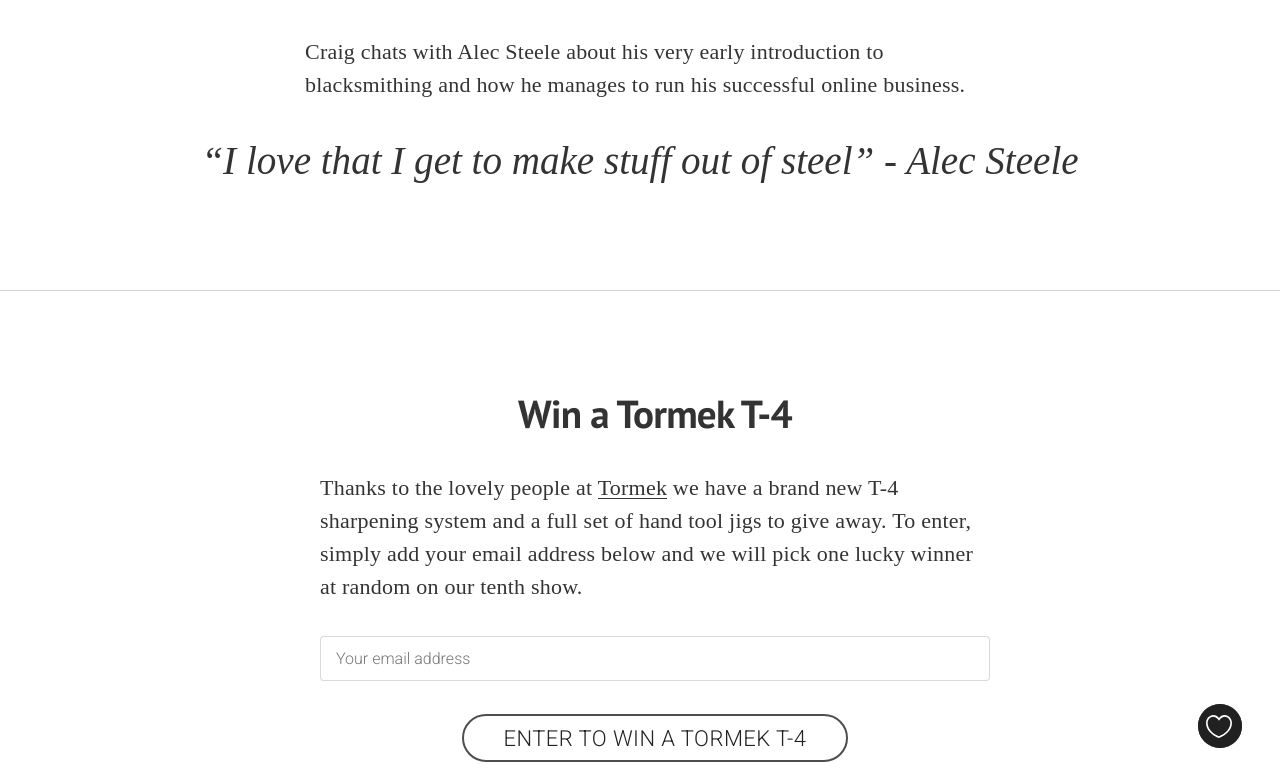
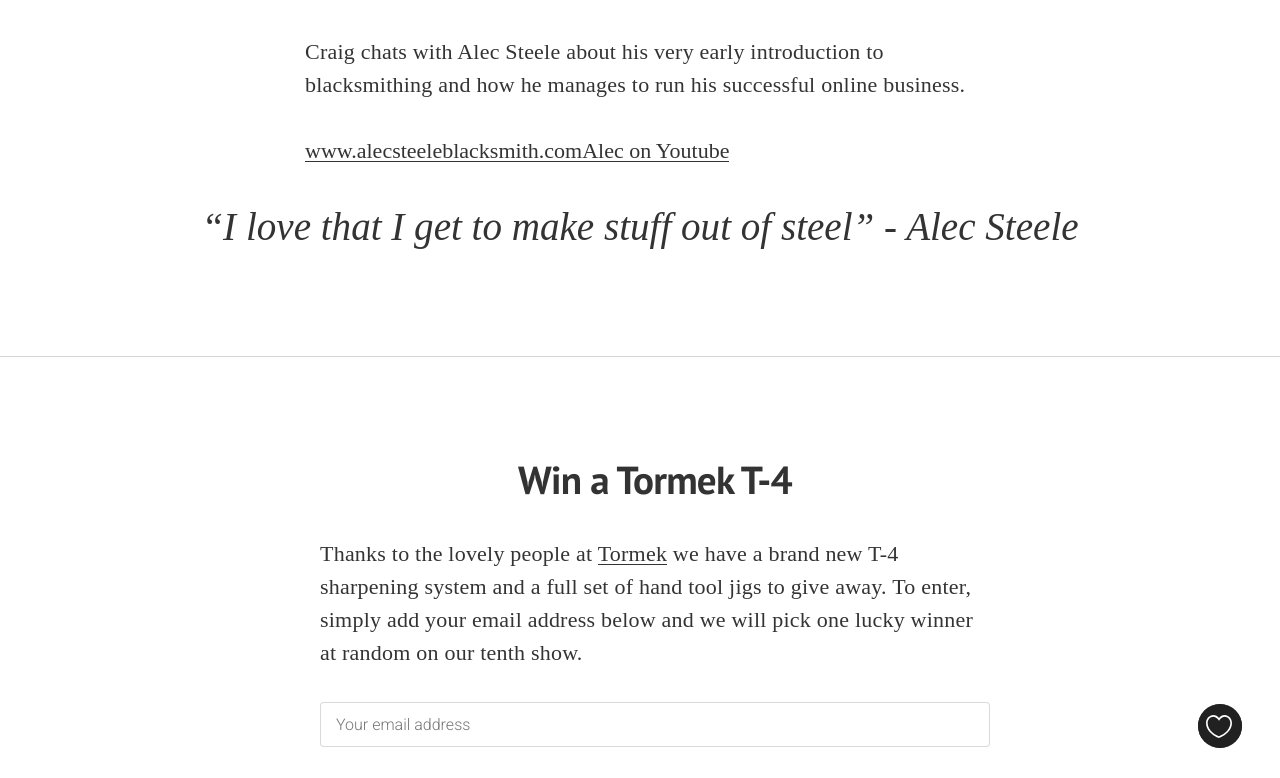
Before and after one commit to craiglockwood/knifetalk, a Jekyll site: the page built from _posts/2017-05-26-alec-steele.markdown, in a window 1280 px wide and 900 px high, scrolled down 636 px, cut to the strip 122-900 px from the top of the window. Built offline with Jekyll 4.4.1, drawn with Linux system fonts in a browser that asks for light colours; nearby versions of some CDN libraries; some web fonts are replaced; Markdown is read by kramdown in place of the engine named in the settings.

Commit message:
add links

```diff
--- a/_posts/2017-05-26-alec-steele.markdown
+++ b/_posts/2017-05-26-alec-steele.markdown
@@ -19,5 +19,7 @@
 
 Craig chats with Alec Steele about his very early introduction to blacksmithing and how he manages to run his successful online business.
 
+ <a href="http://alecsteeleblacksmith.com">www.alecsteeleblacksmith.com</a> | <a href="https://www.youtube.com/user/alectheblacksmith">Alec on Youtube</a>
+
 
 <blockquote class="largeQuote">“I love that I get to make stuff out of steel” - Alec Steele</blockquote>
```
